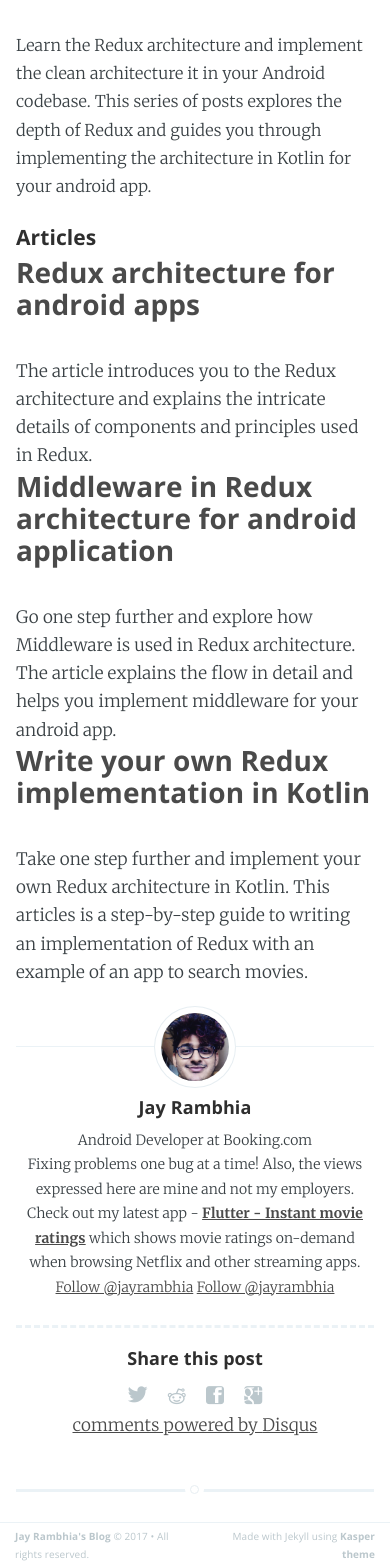
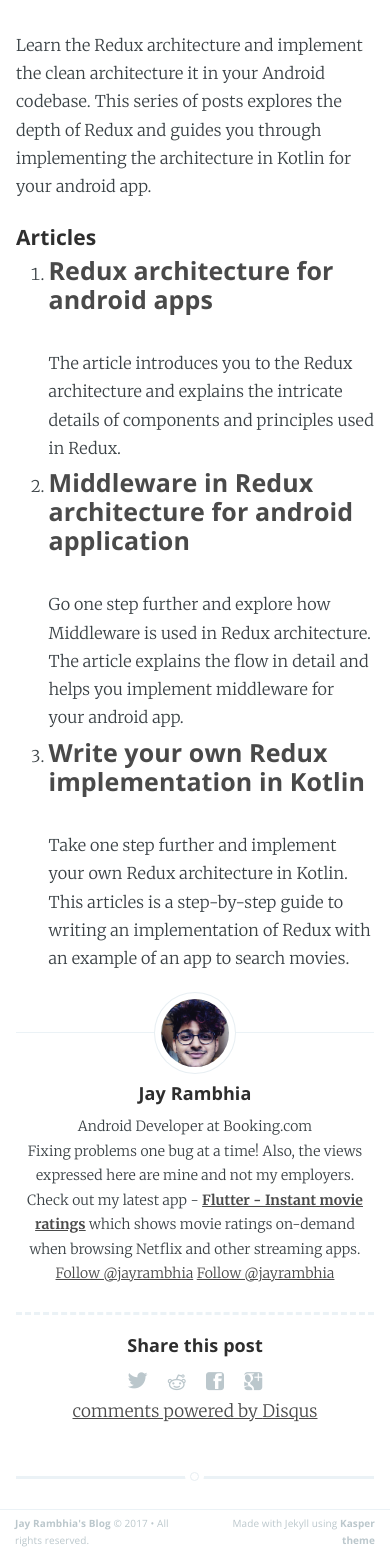
Before and after one commit to jayrambhia/jayrambhia.github.com, a Jekyll site: the page built from _posts/2018-07-25-redux-android-series.markdown, in a window 390 px wide. Shown: the part 493-2061 px from the top of the page. Built offline with Jekyll 4.4.1, drawn with Linux system fonts in a browser that asks for light colours; comment, search, counter and statistics services are not loaded.

Commit message:
series description added

```diff
--- a/_layouts/series.html
+++ b/_layouts/series.html
@@ -25,11 +25,12 @@ post_class: post-template
       <br/>
       {{ content }}
       <h3> Articles </h3>
+      <ol type="1">
       {% for post in site.posts reversed %}
       {% if post.series == page.identifier %}
       <article>
         <header class="post-header">
-          <h4 class="post-title-small"><a href="{{ post.url }}">{{ post.title }}</a></h3>
+          <li><h4 class="post-title-small"><a href="{{ post.url }}">{{ post.title }}</a></h3></li>
         </header>
         <br/>
         <section class="post-excerpt">
@@ -38,6 +39,7 @@ post_class: post-template
       </article>
       {% endif %}
       {% endfor %}
+    </ol>
       <!-- <ol type="1">
         {% for post in site.posts reversed %}
           {% if post.series == page.identifier %}
--- a/_posts/2018-07-25-redux-android-series.markdown
+++ b/_posts/2018-07-25-redux-android-series.markdown
@@ -19,6 +19,7 @@ series_cover:
   alt: redux architecture
   image: https://raw.githubusercontent.com/reduxjs/redux/master/logo/logo-title-dark.png
 identifier: redux-android
+hidden: true
 ---
 
 Learn the Redux architecture and implement the clean architecture it in your Android codebase. This series of posts explores the depth of Redux and guides you through implementing the architecture in Kotlin for your android app.
--- a/assets/css/screen.css
+++ b/assets/css/screen.css
@@ -876,6 +876,10 @@ body:not(.post-template) .post-title-small {
     margin-bottom: 0;
 }
 
+.post-template .post-title-small {
+    margin-bottom: 0;
+}
+
 .post-template .post-meta {
     margin: 0;
 }
@@ -1407,6 +1411,10 @@ body:not(.post-template) .post-title-small {
         font-size: 3.2rem;
     }
 
+    body:not(.post-template) .post-title-small {
+        font-size: 2.4rem;
+    }
+
     hr {
         margin: 2.4em 0;
     }
@@ -1642,6 +1650,10 @@ body:not(.post-template) .post-title-small {
         font-size: 2.5rem;
     }
 
+    body:not(.post-template) .post-title-small {
+        font-size: 2.5rem;
+    }
+
     .post-template .post {
         padding-bottom: 0;
         margin-bottom: 0;
```
